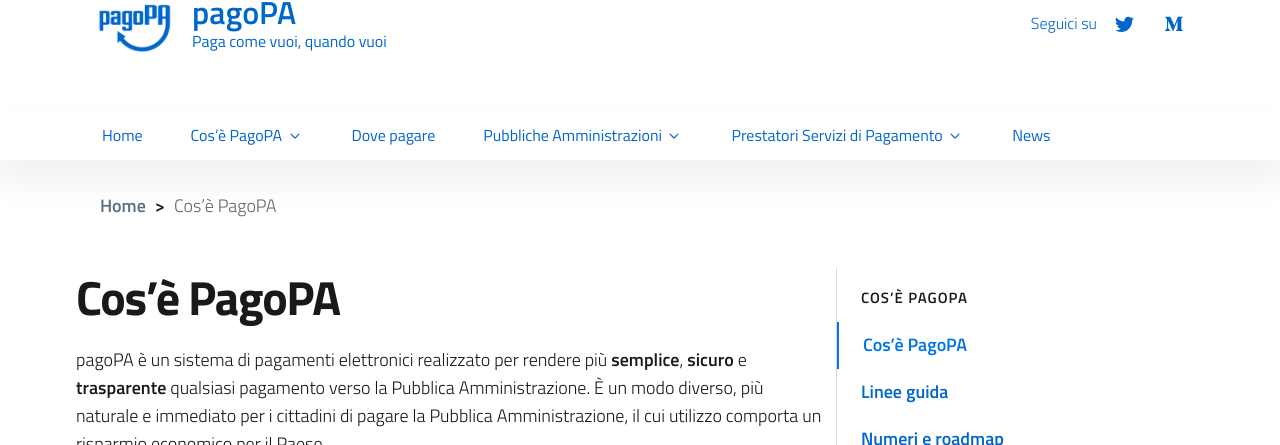
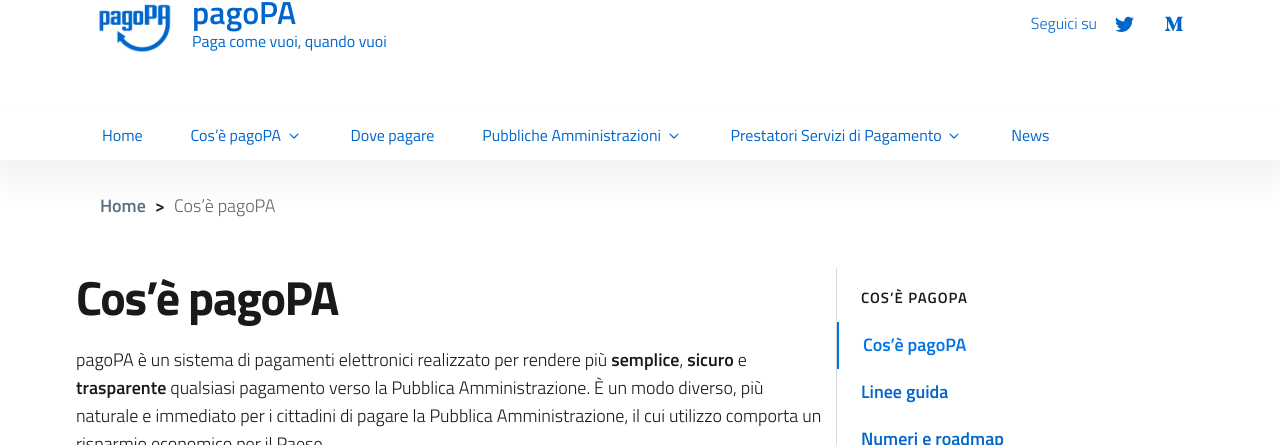
Before and after one commit to pagopa/site-pagopa.gov.it, a Jekyll site: the page built from it/pagopa/index.md, in a window 1280 px wide and 900 px high. Shown: the part 113-558 px from the top of the window. Built offline with Jekyll 4.4.1, drawn with Linux system fonts in a browser that asks for light colours.

```diff
--- a/it/pagopa/index.md
+++ b/it/pagopa/index.md
@@ -1,6 +1,6 @@
 ---
 layout: page
-title: Cos’è PagoPA
+title: Cos’è pagoPA
 description:
 lang: it
 ref: cos-e-pago-pa
```
